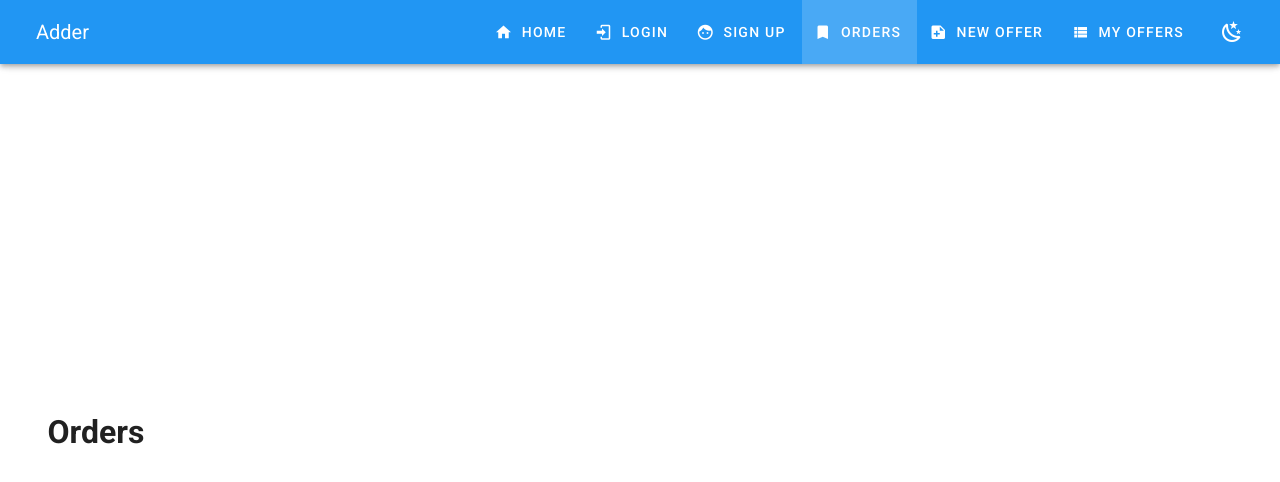
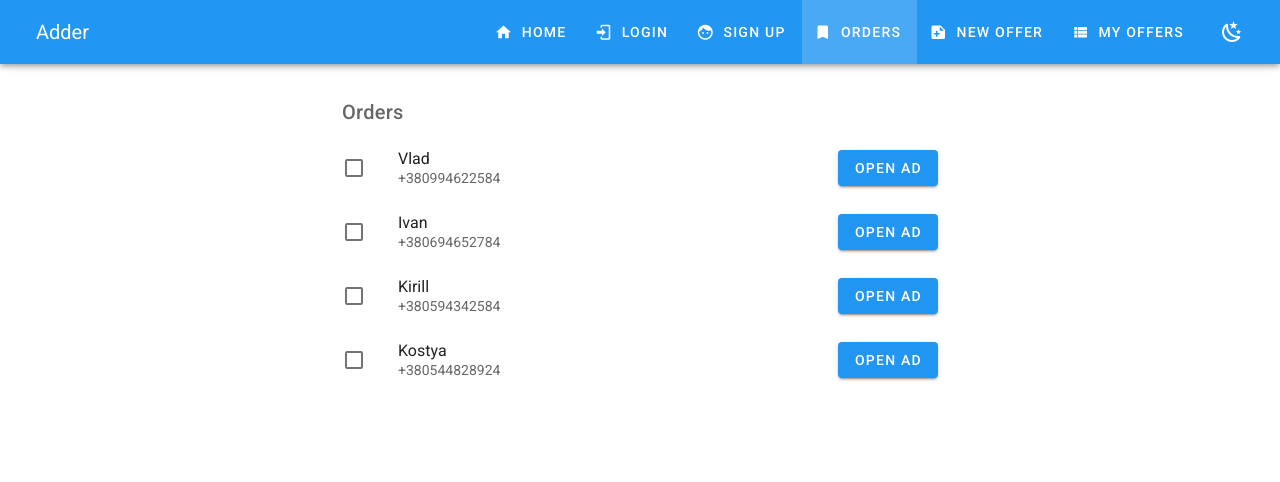
Before and after one commit to Lug-As/adder-spa, a Vue app: page /orders in a window 1280 px wide. Shown: the top 482 px of the page. Built offline with nearby package versions, Linux system fonts and the light colour scheme.

Commit message:
Make layout in Orders component

```diff
--- a/src/components/Home.vue
+++ b/src/components/Home.vue
@@ -15,7 +15,7 @@
             :to="item.link"
           >
             <v-layout fill-height justify-center align-end>
-              <v-btn text class="text-h6 mb-4 offer-title">{{ item.title }}</v-btn>
+              <h3 class="text-center text-md-h6 mb-4 offer-title">{{ item.title }}</h3>
             </v-layout>
           </v-carousel-item>
         </v-carousel>
@@ -28,18 +28,20 @@
       <v-col
         v-for="(item, key) in items"
         :key="key"
-        cols="4"
+        md="4"
+        sm="6"
+        xs="12"
       >
         <v-card>
-          <v-img
-            class="white--text align-end"
-            height="200px"
-            :src="item.src"
-            :to="item.link"
-          ></v-img>
+          <router-link :to="item.link" tag="div" class="pointer">
+            <v-img
+              height="200px"
+              :src="item.src"
+            ></v-img>
+          </router-link>
 
           <v-card-title class="pb-0">
-            {{ item.title }}
+            <router-link :to="item.link" tag="span" class="pointer">{{ item.title }}</router-link>
           </v-card-title>
 
           <v-card-text class="text--primary">
@@ -49,7 +51,7 @@
 
           <v-card-actions>
             <v-spacer></v-spacer>
-            <v-btn text>Open</v-btn>
+            <v-btn text :to="item.link">Open</v-btn>
 
             <v-btn color="blue" dark>Buy</v-btn>
           </v-card-actions>
@@ -93,4 +95,7 @@ export default {
   background-color: rgba(0, 0, 0, 0.5);
   padding: 10px 5px 7px;
 }
+.pointer {
+  cursor: pointer;
+}
 </style>
--- a/src/components/User/Orders.vue
+++ b/src/components/User/Orders.vue
@@ -1,8 +1,40 @@
 <template>
-  <v-container>
+  <v-container fluid fill-height>
     <v-layout row>
-      <v-flex xs12>
-        <h1>Orders</h1>
+      <v-flex xs12 md6 offset-md3>
+        <v-list
+          subheader
+          two-line
+          flat
+        >
+          <v-subheader class="text-h6">Orders</v-subheader>
+
+          <v-list-item-group
+            multiple
+          >
+            <v-list-item
+              v-for="(order, index) of orders"
+              :key="index"
+              @click="markDone(order)"
+            >
+              <template>
+                <v-list-item-action>
+                  <v-checkbox
+                    :input-value="order.viewed"
+                    color="primary"
+                  ></v-checkbox>
+                </v-list-item-action>
+
+                <v-list-item-content>
+                  <v-list-item-title>{{ order.name }}</v-list-item-title>
+                  <v-list-item-subtitle>{{ order.phone }}</v-list-item-subtitle>
+                </v-list-item-content>
+                <v-btn color="blue" dark @click.prevent.stop="">Open ad</v-btn>
+              </template>
+            </v-list-item>
+          </v-list-item-group>
+        </v-list>
+
       </v-flex>
     </v-layout>
   </v-container>
@@ -10,7 +42,40 @@
 
 <script>
 export default {
-  data: () => ({})
+  data: () => ({
+    orders: [
+      {
+        id: 1,
+        name: 'Vlad',
+        phone: '+380994622584',
+        viewed: false
+      },
+      {
+        id: 2,
+        name: 'Ivan',
+        phone: '+380694652784',
+        viewed: false
+      },
+      {
+        id: 3,
+        name: 'Kirill',
+        phone: '+380594342584',
+        viewed: false
+      },
+      {
+        id: 4,
+        name: 'Kostya',
+        phone: '+380544828924',
+        viewed: false
+      }
+    ]
+  }),
+  methods: {
+    markDone (order) {
+      order.viewed = true
+      // this.orders = this.orders.filter(item => item.id !== order.id)
+    }
+  }
 }
 </script>
 
```
